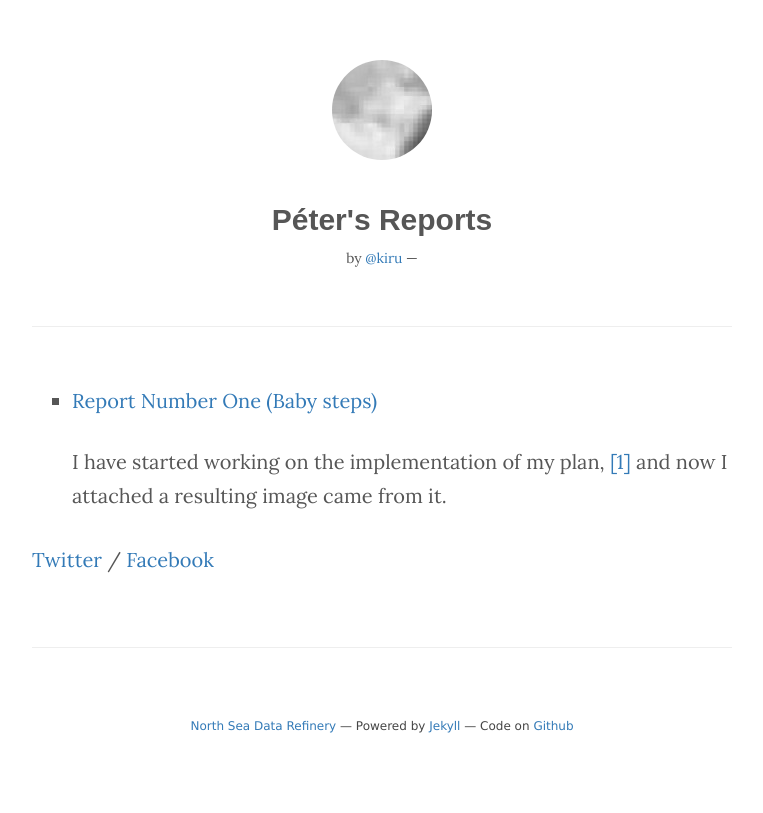
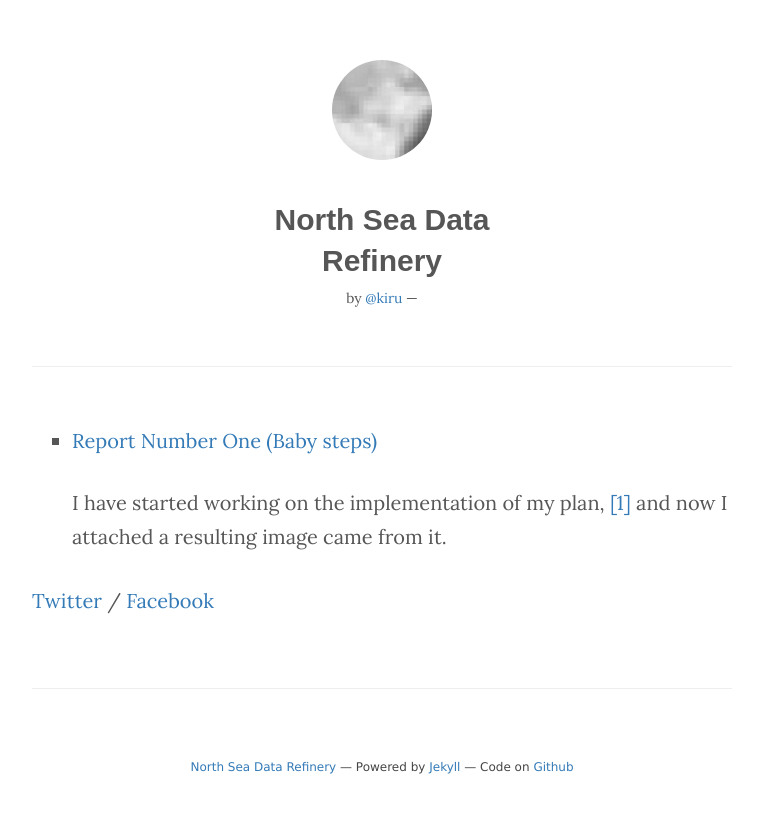
Before and after one commit to pkiraly/pkiraly.github.io, a Jekyll site: the page built from index.html, in a window 1280 px wide. Shown: the top 813 px of the page, without its empty margins (258-1021 px from the left). Built offline with Jekyll 4.4.1, drawn with Linux system fonts in a browser that asks for light colours; nearby versions of some CDN libraries; some web fonts are replaced; the list of posts is cut into pages by our own code.

Commit message:
Change title of index

```diff
--- a/index.html
+++ b/index.html
@@ -1,5 +1,5 @@
 ---
-title: Péter's Reports
+title: North Sea Data Refinery
 layout: post
 ---
 
```
